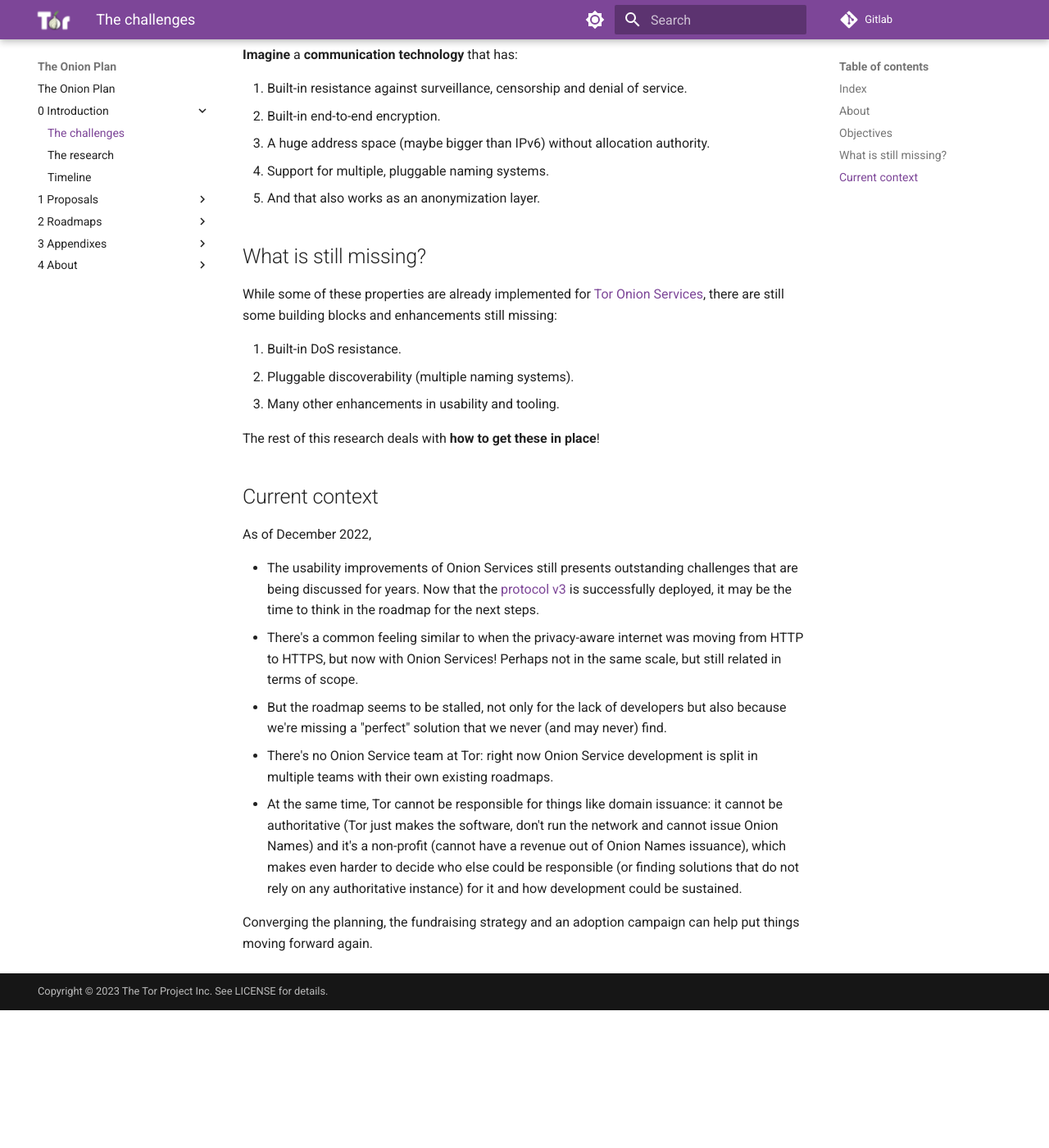
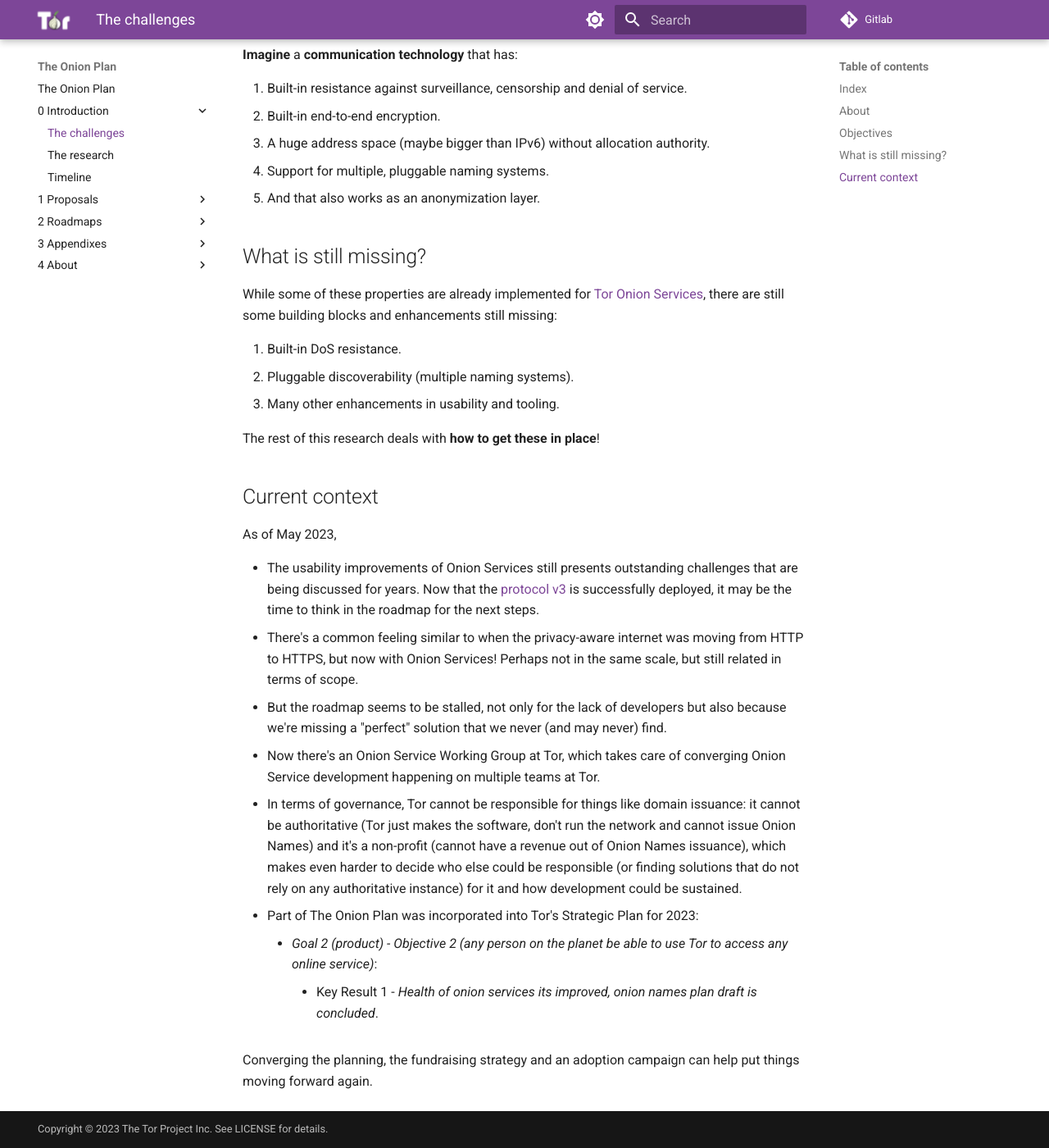
Before and after one commit to offsoc/onionplan, an MkDocs documentation site: the page built from docs/0 - Introduction/Challenges.md, in a window 1280 px wide and 1400 px high, scrolled down 823 px. Shown: the whole window at 82% size. Built offline with MkDocs 1.6.1 and Material for MkDocs 9.7.7, drawn with Linux system fonts in a browser that asks for light colours; before the commit the page ends 2055 px from its top, so only the background shows below that.

Commit message:
Fix: challenges: update the current context

```diff
--- a/docs/0 - Introduction/Challenges.md
+++ b/docs/0 - Introduction/Challenges.md
@@ -55,7 +55,7 @@ The rest of this research deals with **how to get these in place**!
 
 ## Current context
 
-As of December 2022,
+As of May 2023,
 
 * The usability improvements of Onion Services still presents outstanding
   challenges that are being discussed for years. Now that the [protocol v3][] is
@@ -67,14 +67,19 @@ As of December 2022,
 * But the roadmap seems to be stalled, not only for the lack of developers but
   also because we're missing a "perfect" solution that we never (and may never)
   find.
-* There's no Onion Service team at Tor: right now Onion Service
-  development is split in multiple teams with their own existing roadmaps.
-* At the same time, Tor cannot be responsible for things like domain issuance:
+* Now there's an Onion Service Working Group at Tor, which takes care of
+  converging Onion Service development happening on multiple teams at Tor.
+* In terms of governance, Tor cannot be responsible for things like domain issuance:
   it cannot be authoritative (Tor just makes the software, don't run the
   network and cannot issue Onion Names) and it's a non-profit (cannot have a
   revenue out of Onion Names issuance), which makes even harder to decide who
   else could be responsible (or finding solutions that do not rely on any
   authoritative instance) for it and how development could be sustained.
+* Part of The Onion Plan was incorporated into Tor's Strategic Plan for 2023:
+    * _Goal 2 (product) - Objective 2 (any person on the planet be able to use Tor
+      to access any online service)_:
+        * Key Result 1 - _Health of onion services its improved, onion names plan
+          draft is concluded_.
 
 Converging the planning, the fundraising strategy and an adoption campaign can
 help put things moving forward again.
```
